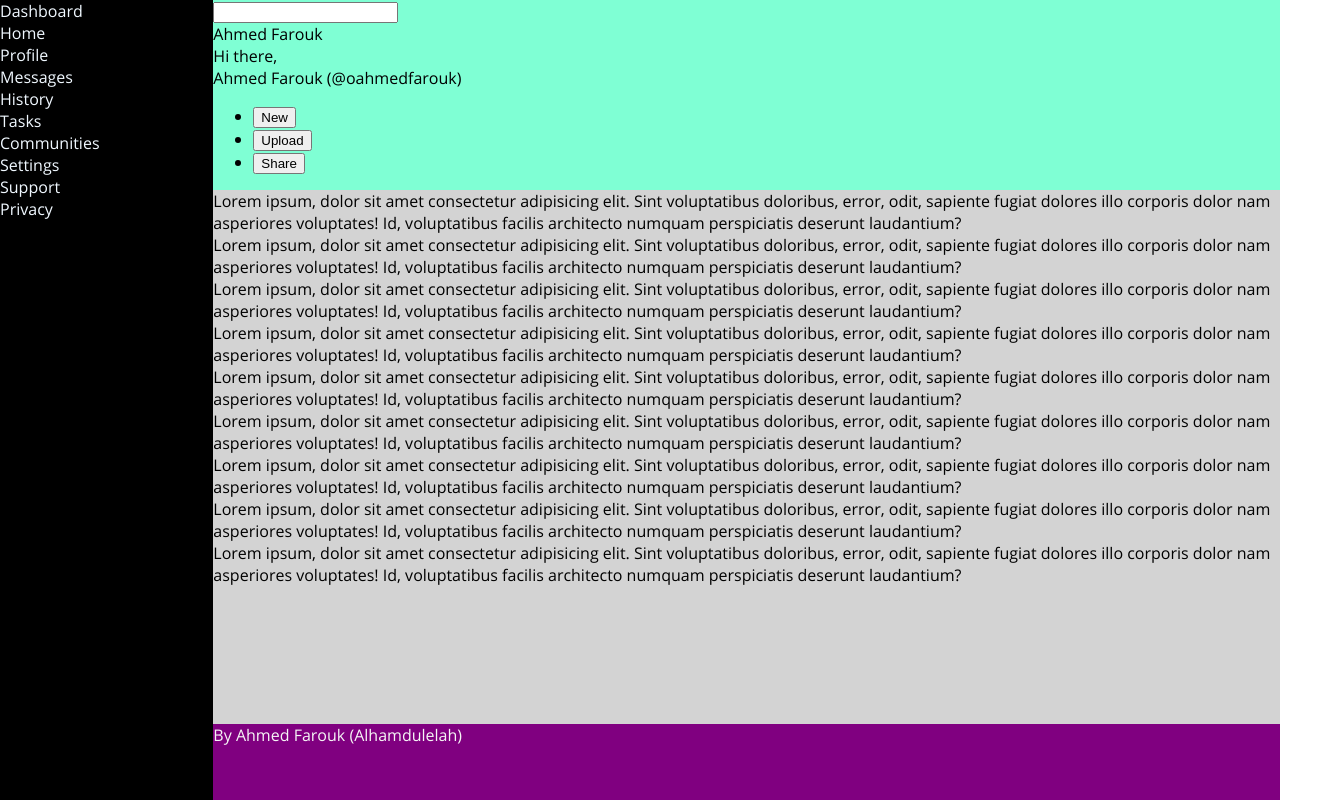
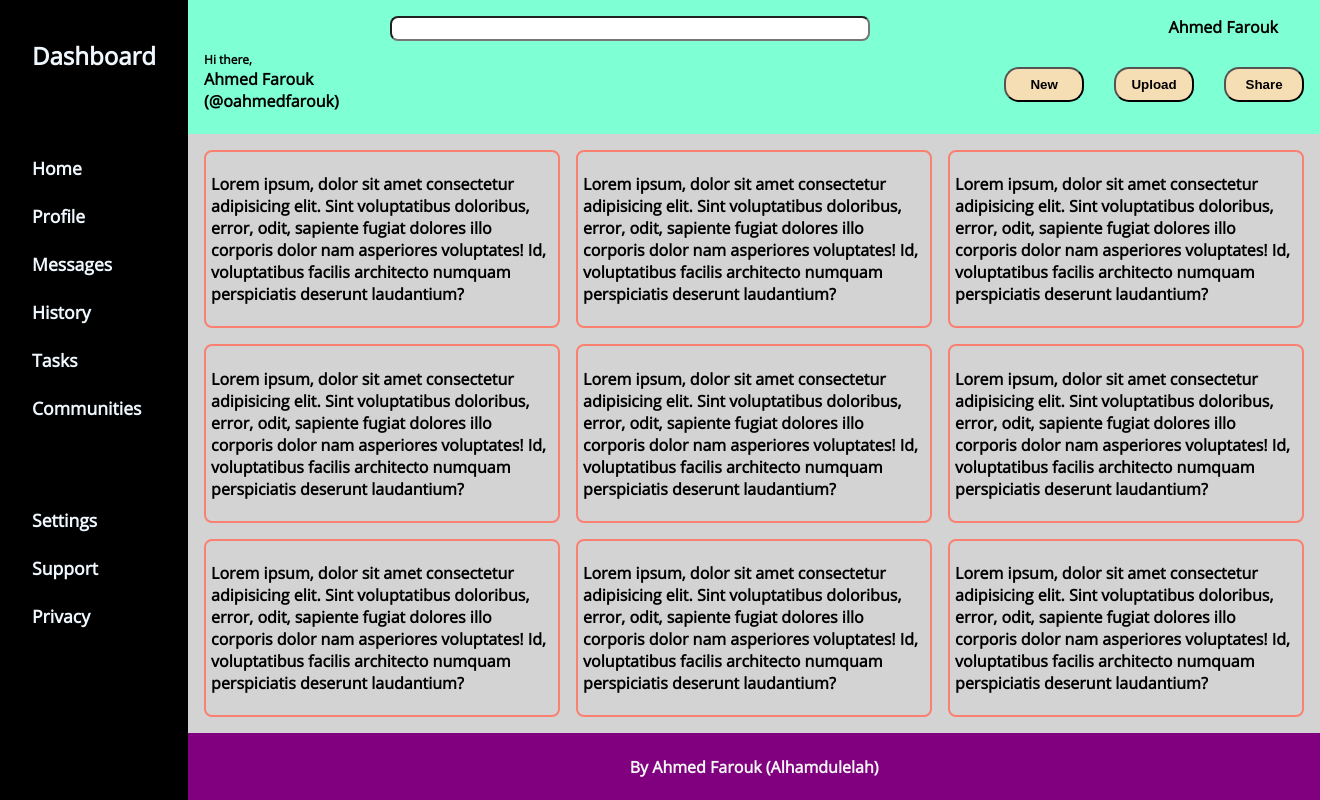
Before and after one commit to ahmedfarouk2/admin-dashboard, a plain HTML site: page index.html in a window 1280 px wide. Shown: the whole page, 1320 px wide, since content can reach past the window. Drawn offline with Linux system fonts and the light colour scheme.

Commit message:
CSS styling finished

```diff
--- a/style.css
+++ b/style.css
@@ -13,7 +13,7 @@ body {
     display: grid;
     height: 100%;
     grid-template-columns: 1fr 5fr;
-    grid-template-rows: repeat(9, 1fr);
+    grid-template-rows: repeat(11, 1fr);
 }
 
 .sidebar {
@@ -26,16 +26,104 @@ body {
 .article-container {
     background-color: lightgray;
     grid-column: 2;
-    grid-row: 2 / 9;
+    grid-row: 2 / 11;
 }
 
 .header {
     background-color: aquamarine;
     grid-column: 2 / -1;
+    padding: 1rem;
+    display: flex;
+    flex-direction: column;
+    gap: 10px;
+    grid-row: 1 / 2;
 }
 
 .footer {
     background-color: purple;
     color: whitesmoke;
-    grid-row: 9;
+    grid-row: 11;
+    display: grid;
+    place-items: center;
+    font-weight: bold;
+    font-size: 1rem;
 }
+
+.side-element {
+    font-weight: bolder;
+    padding: 2rem;
+    line-height: 3rem;
+}
+
+.side-title {
+    font-size: 1.5rem;
+}
+
+.main-sub-icons,.side-sub-icons {
+    font-size: 1.1rem;
+}
+
+.first-row-header {
+    display: flex;
+    justify-content: space-evenly;
+}
+
+input {
+    border-radius: 8px;
+    width: 30rem;
+    margin-left: 10rem;
+    margin-right: 5rem;
+    padding: 3px;
+}
+
+.name {
+    font-weight: bold;
+    margin-left: 12rem;
+}
+
+.second-row-header {
+    display: flex;
+    justify-content: space-around;
+    font-weight: bold;
+}
+
+ul {
+    list-style-type: none;
+    display: flex;
+    justify-content: space-evenly;
+    gap: 30px;
+}
+
+.greeting-container {
+    margin-right: 35rem;
+    width: 200px;
+}
+
+.greeting {
+    font-size: 12px;
+}
+
+button {
+    border-radius: 15px;
+    padding: 8px;
+    margin-bottom: 0;
+    font-weight: bold;
+    background-color: wheat;
+    width: 5rem;
+}
+
+.article-container {
+    display: grid;
+    grid-template-columns: repeat(auto-fit, minmax(300px, 1fr));
+    gap: 1rem;
+    padding: 1rem;
+}
+
+.article-element {
+    border: 2px solid salmon;
+    font-weight: bold;
+    border-radius: 8px;
+    display: grid;
+    place-items: center;
+    padding: 5px;
+}
```
